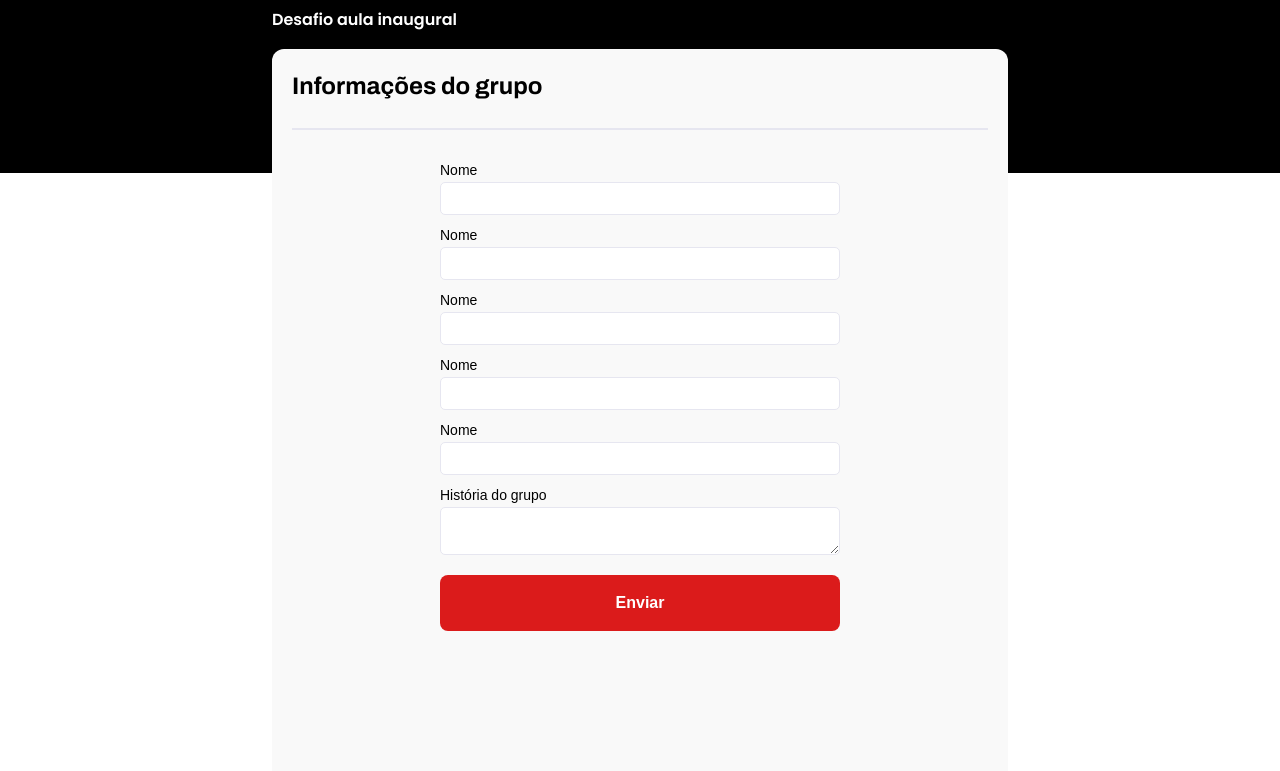
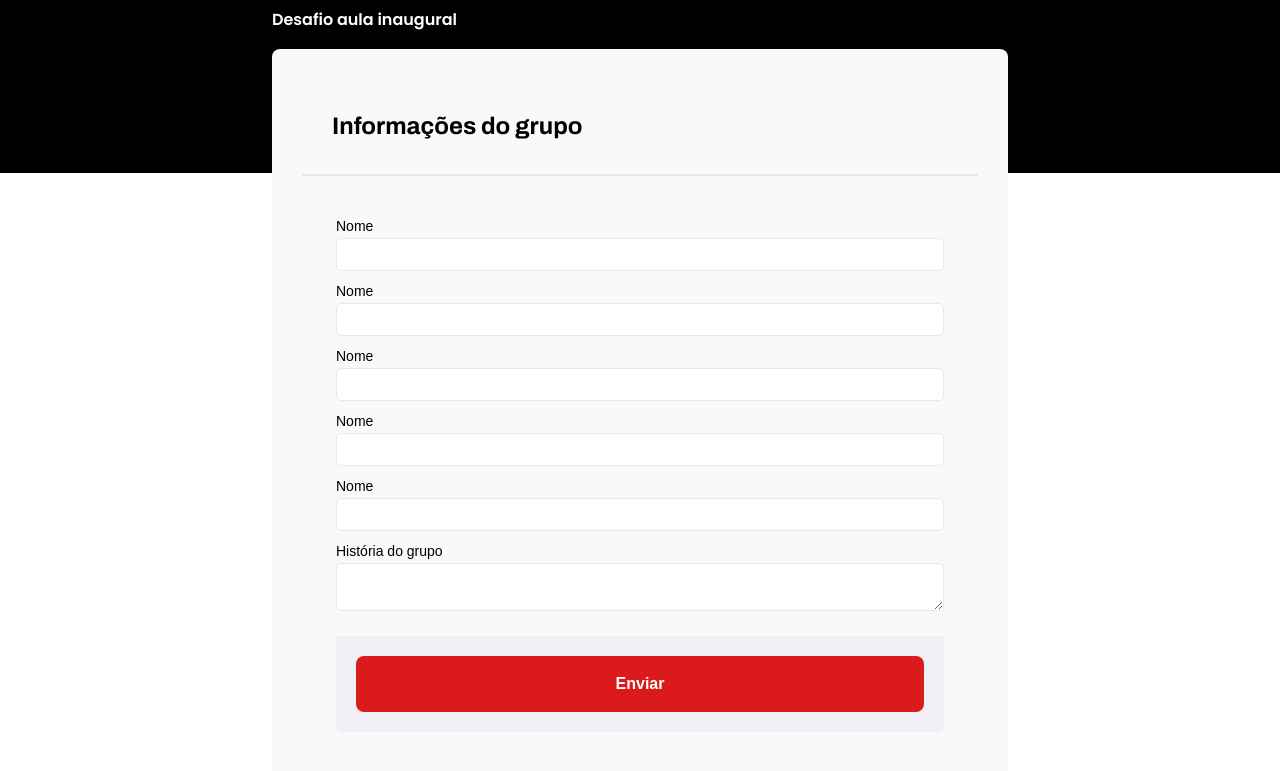
Before and after one commit to genaton/desafio_ctjo_bb, a plain HTML site: page index.html in a window 1280 px wide. Shown: the part 227-998 px from the top of the page. Drawn offline with Linux system fonts and the light colour scheme.

Commit message:
Ajustes finais no css e index

```diff
--- a/index.html
+++ b/index.html
@@ -18,7 +18,7 @@
   <body>
     <header class="header"></header>
     <div class="centralizar">
-      <div>
+      <div class ="posicao">
         <h1 class="titulo">POSTECH-FULLSTACK</h1>
         <h2 class="subtitulo">Desafio aula inaugural</h2>
 
@@ -40,8 +40,8 @@
             <label for="text">História do grupo</label>
             <textarea type="text-area"  id="historia" name="nome" required></textarea>
 
-            <button type="submit">Enviar</button>
             <div class="container-botao">
+                <button type="submit">Enviar</button>
             </div>
           </form>
         </div>
--- a/style.css
+++ b/style.css
@@ -1,3 +1,8 @@
+
+/* observacoes: o container (div do form) não ficou perfeitamente alinhado ao centro da página
+a página fica igual ao prototipo do figma quando está a aprox. 50% no navegador
+Não consegui fazer o hr ficar na largura/alinhado ao inicio e final dos campos do relatório
+A altura da div do form também não ficou conforme as especificações do figma*/
 * {
     margin: 0;
     padding: 0;
@@ -5,12 +10,17 @@
 
 body {
     font-family: 'Archivo', sans-serif;
+    /* max-width: 1440px; */
+    margin: 0 auto;
+    padding: 0;
 
 }
-hr{
+
+hr {
     border: none;
-    border-top:  2px solid#E6E6F0;
+    border-top: 2px solid#E6E6F0;
     margin: 1px 0;
+    padding: 0 36px;
 
 
 }
@@ -29,12 +39,13 @@ hr{
 
 .centralizar {
 
-
+    /* max-width: 1440px; */
     z-index: 10;
     display: flex;
     justify-content: center;
     align-items: center;
     height: .1vh;
+
 }
 
 .titulo {
@@ -71,6 +82,7 @@ hr{
     font-size: 24px;
     line-height: 34px;
     padding-bottom: 1em;
+    padding: 30px;
 }
 
 .form-container {
@@ -80,33 +92,53 @@ hr{
     height: 1098px;
     top: 282px;
     left: 351px;
-    padding: 20px;
+    padding: 30px;
     box-sizing: border-box;
     background-color: #f9f9f9;
     font-family: sans-serif;
-    border-radius: 12px;
-    -webkit-border-radius: 12px;
-    -moz-border-radius: 12px;
-    -ms-border-radius: 12px;
-    -o-border-radius: 12px;
+    border-radius: 8px;
+    -webkit-border-radius: 8px;
+    -moz-border-radius: 8px;
+    -ms-border-radius: 8px;
+    -o-border-radius: 8px;
 }
-/* .container-botao{
+
+.container-botao {
     display: flex;
+    justify-content: center;
     align-items: center;
-    justify-content: center;
-    background-color: #D6D6D6;
+    background-color: #F0F0F4;
+   font-family: 'Archivo', sans-serif;
     border-bottom-left-radius: 5px;
     border-bottom-right-radius: 5px;
+    padding: 20px;
+    box-sizing: border-box;
     width: 100%;
+    margin: 0;
 
-} */
 
+}
+.container-botao button {
+  width: 100%;
+  padding: 15px;
+  background-color: #DB1B1B;
+  color: white;
+  border: none;
+  border-radius: 8px;
+  font-size: 16px;
+  font-weight: bold;
+  cursor: pointer;
+}
+#historia{
+    margin-bottom: 25px;
+}
 
 
 form {
 
-    max-width: 400px;
-    margin: 20px auto;
+    max-width: 608px;
+    max-height: 834px;
+    margin: 30px auto;
     display: flex;
     flex-direction: column;
     font-family: sans-serif;
@@ -133,7 +165,7 @@ textarea {
 }
 
 button {
-    margin-top: 20px;
+    /* margin-top: 20px; */
     background-color: #DB1B1B;
     color: white;
     border: none;
```
